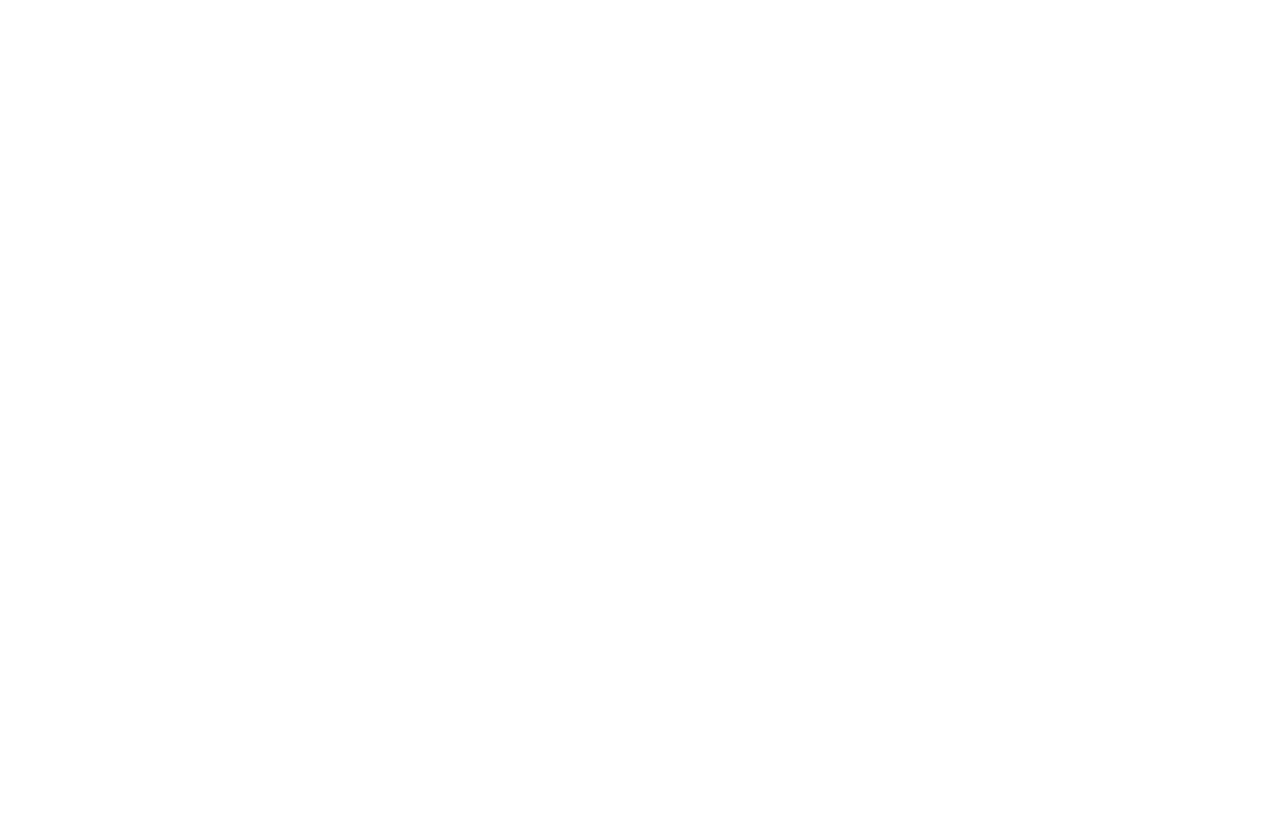
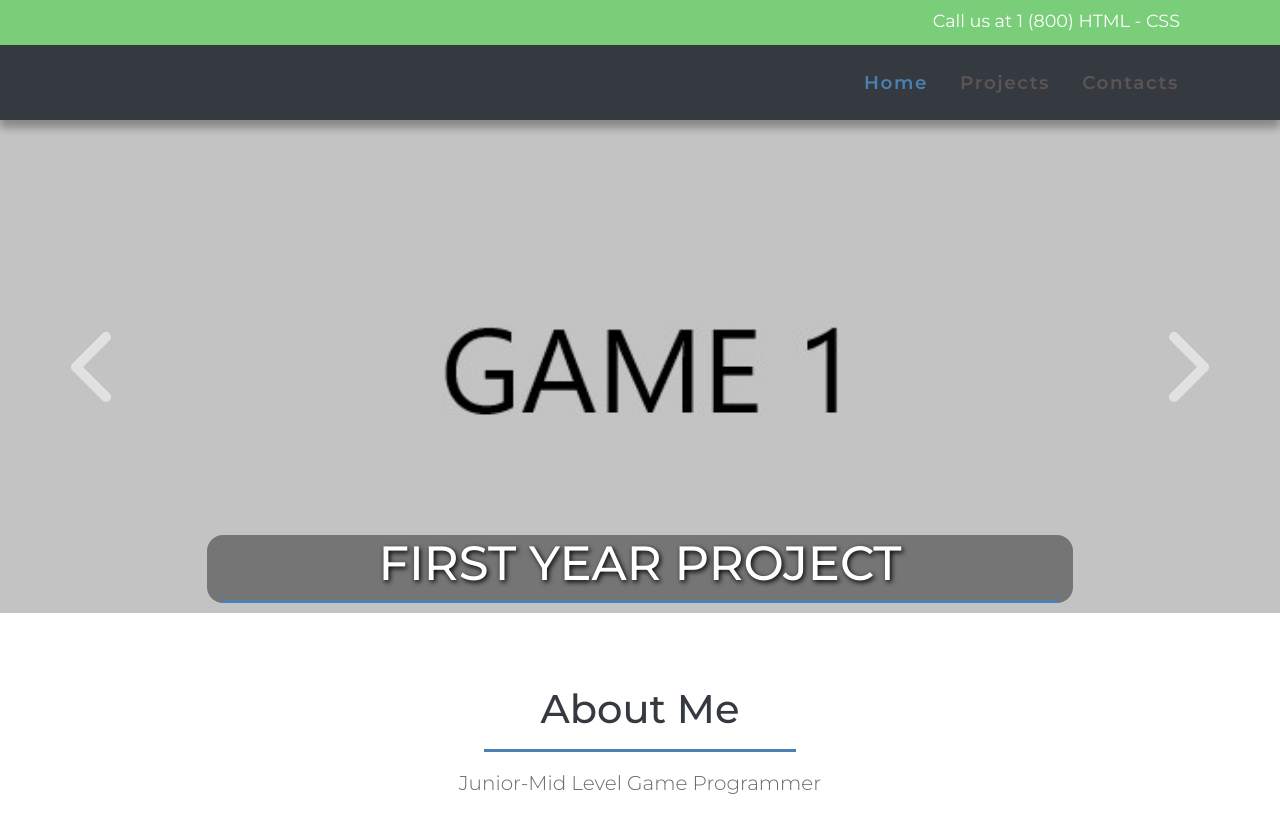
Before and after one commit to SaRtHaK-Sa-xena/SaRtHaK-Sa-xena.github.io, a plain HTML site: page index.html in a window 1280 px wide. Before the commit the page ends 800 px from the top, so only its background shows below. Drawn offline with Linux system fonts and the light colour scheme.

Commit message:
Webpage
Completing Layout.
Added Slider.
Creating About Me Page.

```diff
--- a/css/style.css
+++ b/css/style.css
@@ -7,23 +7,88 @@ body {
 
 /*============= TOP BAR HEADER =============*/
 
+.top-bar{
+  background: #7ace7a;
+  height: 2.8rem;
+  padding: .5rem 0;
+}
 
+.top-bar a{
+  color:white;
+  text-decoration: none;
+  font-size: 1.1rem;
+}
 
 /*============= NAVIGATION =============*/
 
+.navbar-brand img {
+  height: 3rem;
+}
 
+.navbar{
+  font-size: 1.15rem;
+  font-weight: 600;
+  letter-spacing: .1rem;
+  box-shadow: 0 .5rem .5rem rgba(0, 0 ,0, .3);
+  z-index: 1;
+}
+
+.nav-item{
+  padding: .5rem;
+}
+
+.nav-link{
+  color: #5b5555!important;
+}
+
+
+.nav-link.active,
+.nav-link:hover{
+  color: #4981b3!important;
+}
 
 /*============= CAROUSEL =============*/
 
+#carousel{
+  box-shadow: 0 1rem 1rem rgba(0, 0, 0 .1);
+}
 
+.carousel-inner{
+  max-height: 38rem !important;
+}
 
 /*---Change Carousel Transition Speed --*/
+
+.carousel-item-next,
+.carousel-item-prev,
+.carousel-item.active{
+  transition: transform .4s ease;
+}
 
 
 /*-- Carousel Content --*/
 
+.carousel-caption{
+  position: absolute;
+  top: 80%;
+  text-transform: uppercase;
+}
+
+.bg-custom{
+  background-color: rgba(0, 0, 0, .4);
+  color: white;
+  border-radius: 1rem;
+}
+
+.carousel-caption h1{
+  font-size: 3.0rem;
+  text-shadow: .1rem .1rem .3rem rgba(0, 0, 0, 1);
+}
 
 
+.border-primary{
+  border-top: .2rem solid #4981b3!important;
+}
 /*===== FIXED BACKGROUND IMG =====*/
 
 
--- a/index.html
+++ b/index.html
@@ -20,33 +20,115 @@
 
 <body>
 
+
+    <!-- Top Bar -->
+    <div class="top-bar">
+        <div class=" container">
+            <div class=" col-12 text-right">
+                <p><a href=" tel: z"> Call us at 1 (800) HTML - CSS</a></p>
+            </div>
+        </div>
+    </div>
+
     <!-- End Top Bar -->
 
     <!-- Navigation -->
+
+    <nav class="navbar bg-dark navbar-dark navbar-expand-lg">
+        <div class="container">
+
+            <a href="index.html" class="navbar-brand"><img src="" alt=""></a>
+
+            <button class="navbar-toggler" type="button" data-toggle="collapse"
+                data-target="#navbarResponsive">
+                <span class="navbar-toggler-icon"></span>
+            </button>
+
+            <div class="collapse navbar-collapse" id="navbarResponsive">
+
+                <ul class="navbar-nav ml-auto">
+                    <li class="nav-item"><a href="index.html" class="nav-link active">Home</a></li>
+                    <li class="nav-item"><a href="" class="nav-link">Projects</a></li>
+                    <li class="nav-item"><a href="" class="nav-link">Contacts</a></li>
+                </ul>
+
+            </div>
+
+        </div>
+    </nav>
 
     <!-- End Navigation -->
 
 
     <!-- Image Carousel -->
 
+    <div id="carousel" class="carousel slide" data-ride="carousel" data-interval="5500">
 
         <!-- Carousel Content -->
+        <div class="carousel-inner">
 
+            <div class="carousel-item active">
+                <img src="img/carousel/1.jpg" alt="" class="w-100">
+                <div class="carousel-caption">
+                    <div class="container">
+                        <div class="row justify-content-center">
+                            <div class="col-12 bg-custom d-none d-lg-block py-0 my-10">
+                                <h1>First Year Project</h1>
+                                <div class="border-top border-primary"></div>
+                                <!---->
+                                <!--Buttons-->
+                                <!-- <h3>Complete Web Design</h3>
+                                <a href="#" class="btn btn-danger btn-lg">View Demo</a>
+                                <a href="#" class="btn btn-primary btn-lg">Start Nsow</a> -->
+                            </div>
+                        </div>
+                    </div>
+                </div>
+            </div>
+
+            <div class="carousel-item">
+                <img src="img/carousel/2.jpg" alt="" class="w-100">
+            </div>
+
+            <div class="carousel-item">
+                <img src="img/carousel/3.jpg" alt="" class="w-100">
+            </div>
+        </div>
         <!-- End Carousel Content -->
 
 
         <!-- Previous & Next Buttons -->
+        <a href="#carousel" class="carousel-control-prev" role="button"
+            data-slide="prev">
+            <span class="fas fa-chevron-left fa-5x"></span>
+        </a>
 
+        <a href="#carousel" class="carousel-control-next" role="button"
+            data-slide="next">
+            <span class="fas fa-chevron-right fa-5x"></span>
+        </a>
         <!-- End Previous & Next Buttons -->
 
-
+    </div>
     <!-- End Image Carousel -->
 
 
     <!-- Main Page Heading -->
 
+    <div class="col-12 text-center mt-5">
+        <h1 class="text-dark pt-4">About Me</h1>
+        <div class="border-top border-primary w-25 mx-auto my-3"></div>
+        <p class= "lead">Junior-Mid Level Game Programmer</p>
+    </div>
 
     <!-- Three Column Section -->
+    <div class="container">
+        <div class="row my-5">
+            <div class="col-md-4 my-4">
+                <img src="img/ME" alt="" class="w-100">
+            </div>
+        </div>
+    </div>
     <!-- End Three Column Section -->
 
 
@@ -79,6 +161,7 @@
     <!-- Start Socket -->
     <!-- End Socket -->
 
+    <div class="container my-5"></div>
 
     <!-- Script Source Files -->
 
```
Also changed, not shown: img/carousel/1.jpg (added), img/carousel/2.jpg (added), img/carousel/3.jpg (added).
